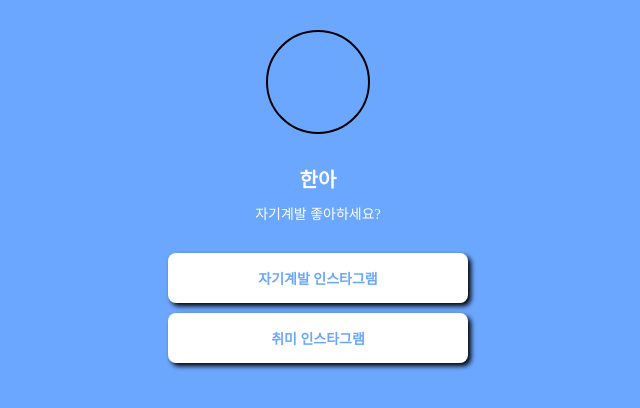
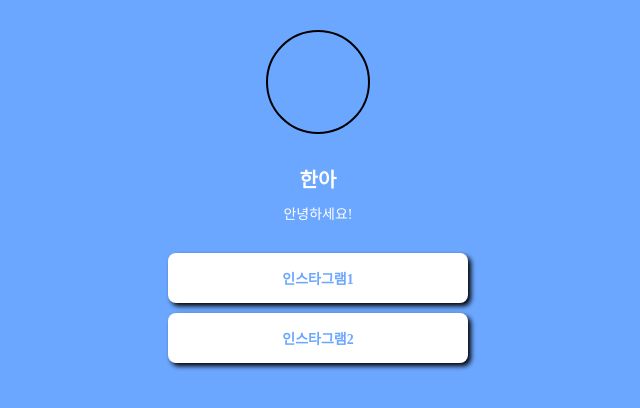
Before and after one commit to yha364/mypage, a plain HTML site: page index.html in a window 1280 px wide. Shown: the whole page, without its empty margins (322-962 px from the left). Drawn offline with Linux system fonts and the light colour scheme; a web font is replaced by a local one.

Commit message:
Update index.html

```diff
--- a/index.html
+++ b/index.html
@@ -81,9 +81,9 @@
     <div class="wrap">
         <div class="profile"></div>
         <h1 class="main">한아</h1>
-        <p class="sub">자기계발 좋아하세요?</p>
-        <a target="_blank" href="https://www.instagram.com/starlight_hana11_/">자기계발 인스타그램</a>
-        <a target="_blank" href="https://www.instagram.com/yoonhana11/">취미 인스타그램</a>
+        <p class="sub">안녕하세요!</p>
+        <a target="_blank" href="https://www.instagram.com/starlight_hana11_/">인스타그램1</a>
+        <a target="_blank" href="https://www.instagram.com/yoonhana11/">인스타그램2</a>
     </div>
 
 </body>
```
